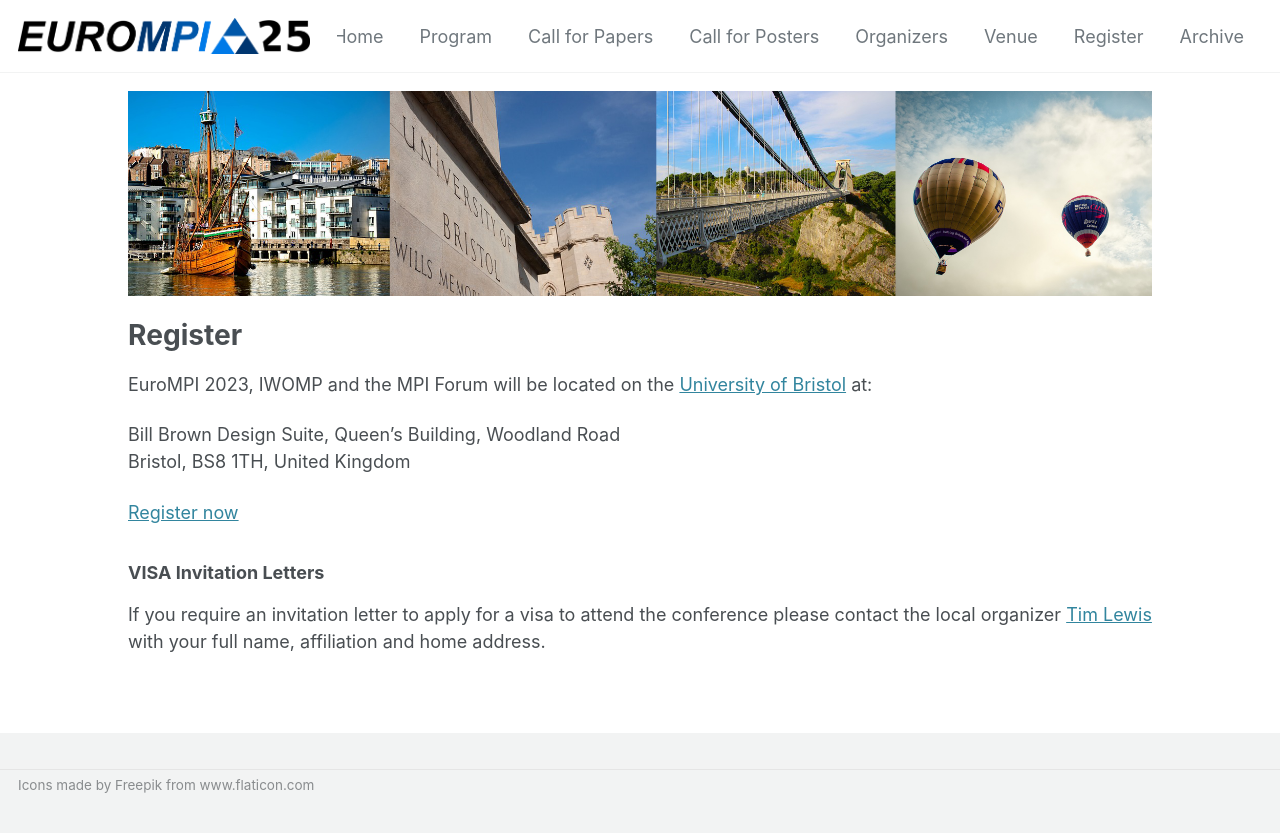
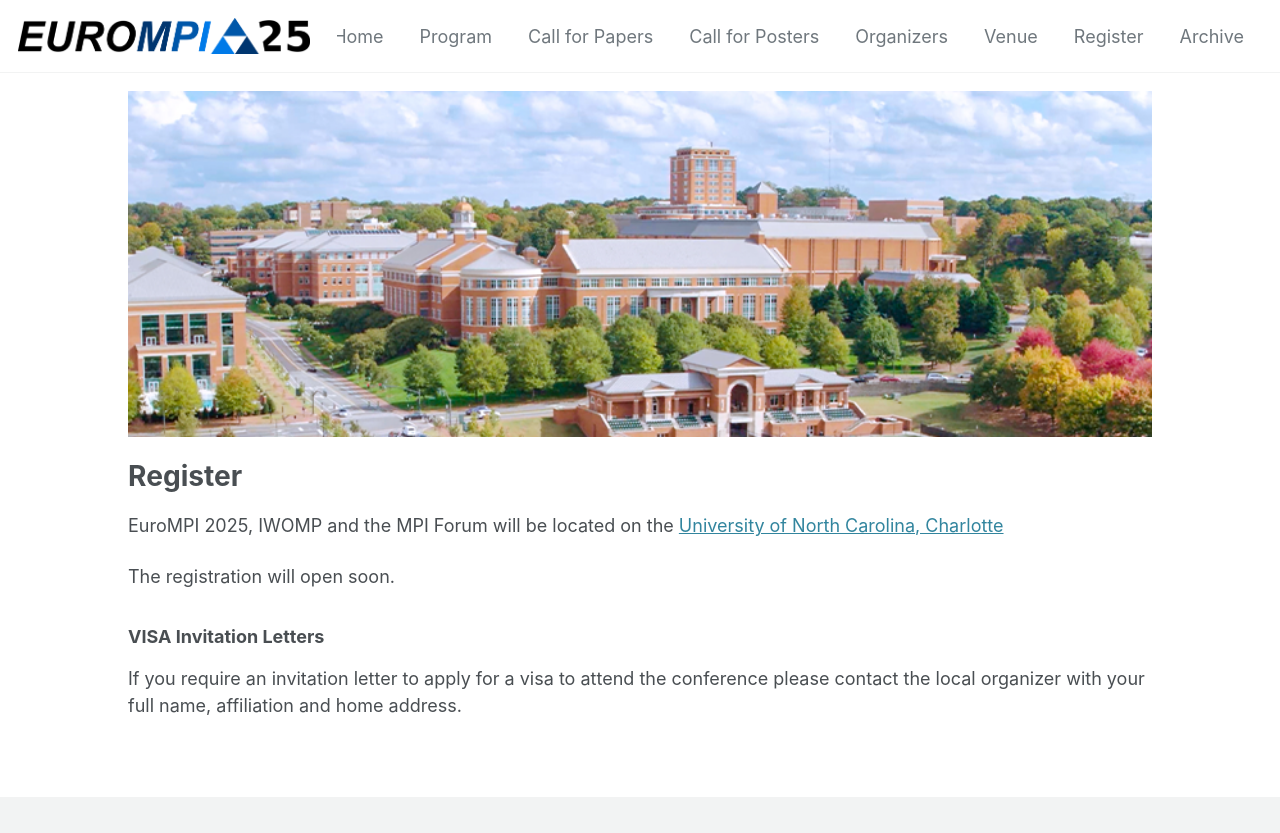
Before and after one commit to eurompi/eurompi.github.io, a Jekyll site: the page built from _pages/register.md, in a window 1280 px wide. Shown: the top 833 px of the page. Built offline with Jekyll 4.4.1, drawn with Linux system fonts in a browser that asks for light colours; cached includes are drawn as plain includes; grey boxes are pictures that could not be loaded.

Commit message:
Update register.md

```diff
--- a/_pages/register.md
+++ b/_pages/register.md
@@ -2,106 +2,17 @@
 permalink: register
 ---
 
-![Banner](/assets/banner-B.png){:height="auto" width="100%"}
+![Banner](/assets/unc_campus.png){:height="auto" width="100%"}
 
 # Register
 
 
-<p>EuroMPI 2023, IWOMP and the MPI Forum will be located on the <a href="https://www.bristol.ac.uk">University of Bristol</a> at:</p>
-
-<p>
-Bill Brown Design Suite, Queen’s Building, Woodland Road<br>
-Bristol, BS8 1TH,
-United Kingdom<br>
-</p>
+<p>EuroMPI 2025, IWOMP and the MPI Forum will be located on the <a href="https://www.charlotte.edu/">University of North Carolina, Charlotte</a></p>
 
 
-
-<a href="https://iwomp-eurompi-mpiforum-2023.eventbrite.co.uk/" target="_blank">Register now</a>
-
+The registration will open soon.
 
 
 <h3>VISA Invitation Letters</h3>
 
-If you require an invitation letter to apply for a visa to attend the conference please contact the local organizer <a href="mailto:tl17424@bristol.ac.uk?subject=VISA Request">Tim Lewis</a> with your full name, affiliation and home address.
-
-<!--
-
-### Important Dates
-  <p>Author registration deadline for the main conference papers: TBD</p>
-  <p>Author registration deadline for tutorial and posters: TBD</p>
-
-### Registration Rates
-
-Coming soon
-
-<div class="row mt-xs-0 mt-sm-0 mt-md-1 mt-lg-2 mt-xl-2 mb-xs-2 mb-sm-2">
-<div class="col-xs-12 col-sm-12 col-md-12 col-lg-12 col-xl-10 offset-xl-1">
-  <div class="row">
-  <div class="col text-justify conference-text">
-
-              <table border="1" cellpadding="1" cellspacing="1"><thead><tr><th scope="col" style="width:170px">ACM Membership</th>
-                    <th scope="col" style="width:159px"> Paper Author Attendee</th>
-                    <th scope="col" style="width:159px"> Poster Author Attendee</th>
-                    <th scope="col" style="width:159px"> Non-Author Attendee</th>
-                </tr></thead><tbody><tr><td style="width:170px"> Non-Member</td>
-                  <td style="width:159px">XXX</td>
-                  <td style="width:159px">XXX</td>
-                  <td style="width:159px">XXX</td>
-                </tr><tr><td style="width:170px">ACM Regular Member</td>
-                  <td style="width:159px">XXX</td>
-                  <td style="width:159px">XXX</td>
-                  <td style="width:159px">XXX</td>
-                </tr><tr><td style="width:170px">ACM SIGHPC Member</td>
-                  <td style="width:159px">XXX</td>
-                  <td style="width:159px">XXX</td>
-                  <td style="width:159px">XXX</td>
-                </tr><tr><td style="width:170px">ACM Student Member</td>
-                  <td style="width:159px">XXX</td>
-                  <td style="width:159px">XXX</td>
-                  <td style="width:159px">XXX</td>
-                </tr><tr><td style="width:170px">Student Non-Member</td>
-                  <td style="width:159px">XXX</td>
-                  <td style="width:159px">XXX</td>
-                  <td style="width:159px">XXX</td>
-                </tr><tr><td style="width:170px">ACM Life Member</td>
-                  <td style="width:159px">XXX</td>
-                  <td style="width:159px">XXX</td>
-                  <td style="width:159px">XXX</td>
-              </tr></tbody></table><p> </p>
-              <p> </p>
-              <p> </p>
-              <p> </p>
-              <p> </p>
-              <p> </p>
-
-  </div>
-  </div>
-  </div>
-
-</div>
-
-### Registration Policies
-
-   <ul>
-                <li> Author registration: at least one of the authors of an accepted paper or poster must register as Author Attendee.</li>
-
-                <li> Member registration: please provide the ACM/SIGHPC Membership ID at online registration. The status will be verified offline.</li>
-
-                <li> The organizers reserve all rights to withdraw the registration or charge the price difference if proof of discount status is not provided or payment is not received.</li>
-
-                <li> Registration payment must be made through the online registration website. We do not accept bank transfer. Participants will receive a confirmation email when registration is complete.</li>
-                <li> Cancellation must be requested by sending an email to XXX. No refunds after XXX for paper author registration. No refunds after XXX  for poster author registration. All refunds prior to the cancellation deadline will incur a 15% cancellation processing fee.</li>
-  </ul>
--->
-
-
-<!--
-          <p>Paper and Poster Author Registration: <a href="https://go.regform.com/#!/registration/7elknXQ/info" target="_blank">author registration</a></p>
-
-          <p> Non-Author Attendee Registration: Please use the attendee registration link from <a href="program.html">program</a> to register for individual days. </p>
-
-
-## Contact Information
-<p>Coming soon</p>
-<p> For inquiries about registration, please send an email to &lt;eurompi2020-registration@mcs.anl.gov&gt;.</p> -->
+If you require an invitation letter to apply for a visa to attend the conference please contact the local organizer with your full name, affiliation and home address.
```
